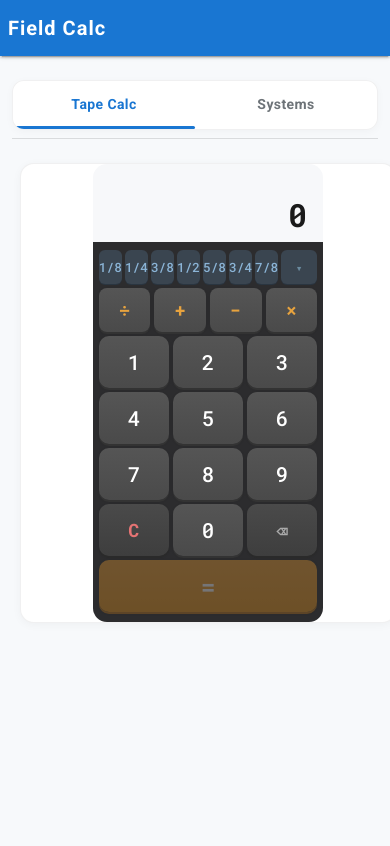
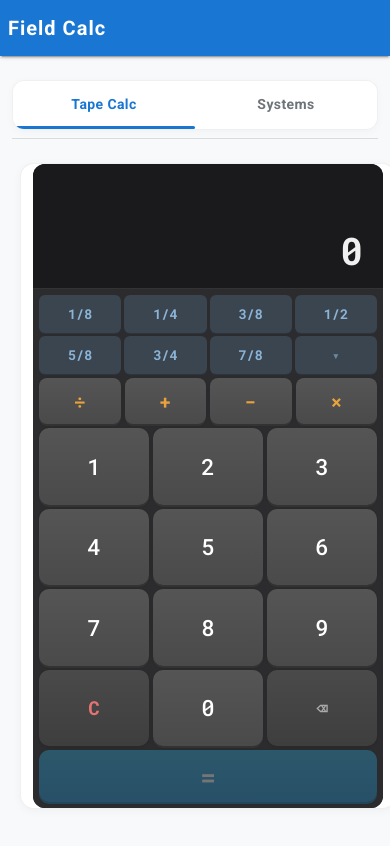
Before and after one commit to danielh70/pcalcu, a React (Create React App) app: page / in a window 390 px wide. Shown: the top 846 px of the page. Built offline with nearby package versions, Linux system fonts and the light colour scheme.

Commit message:
Redesign TapeCalc UI - mobile-first full-screen layout

```diff
--- a/src/components/TapeCalc.js
+++ b/src/components/TapeCalc.js
@@ -53,11 +53,11 @@ const haptic = () => {
 };
 
 /* ═══════════════════════════════════════════════════════════════
-   Scoped styles (injected once via <style>)
+   Scoped styles
    ═══════════════════════════════════════════════════════════════ */
 
 const STYLES = `
-/* ── base reset ── */
+/* ── button reset ── */
 .tc-btn {
   border: none;
   outline: none;
@@ -71,6 +71,7 @@ const STYLES = `
   justify-content: center;
   font-family: 'Roboto Mono', 'SF Mono', 'Menlo', monospace;
   transition: transform 80ms ease, box-shadow 80ms ease, background 80ms ease;
+  border-radius: 8px;
 }
 .tc-btn:active:not(:disabled) {
   transform: translateY(1px);
@@ -80,9 +81,9 @@ const STYLES = `
 .tc-num {
   background: linear-gradient(180deg, #555 0%, #4a4a4a 100%);
   color: #fff;
-  font-size: 1.3rem;
+  font-size: 1.4rem;
   font-weight: 500;
-  box-shadow: 0 2px 0 #333, 0 1px 3px rgba(0,0,0,0.12);
+  box-shadow: 0 2px 0 #333, 0 1px 3px rgba(0,0,0,.12);
 }
 .tc-num:active {
   background: #3a3a3a;
@@ -93,9 +94,9 @@ const STYLES = `
 .tc-action {
   background: linear-gradient(180deg, #4a4a4a 0%, #3e3e3e 100%);
   color: #aaa;
-  font-size: 1.15rem;
+  font-size: 1.2rem;
   font-weight: 600;
-  box-shadow: 0 2px 0 #2a2a2a, 0 1px 3px rgba(0,0,0,0.12);
+  box-shadow: 0 2px 0 #2a2a2a, 0 1px 3px rgba(0,0,0,.12);
 }
 .tc-action:active {
   background: #333;
@@ -107,9 +108,9 @@ const STYLES = `
 .tc-op {
   background: linear-gradient(180deg, #555 0%, #4a4a4a 100%);
   color: #e8a33e;
-  font-size: 1.15rem;
-  font-weight: 600;
-  box-shadow: 0 2px 0 #333, 0 1px 3px rgba(0,0,0,0.12);
+  font-size: 1.2rem;
+  font-weight: 700;
+  box-shadow: 0 2px 0 #333, 0 1px 3px rgba(0,0,0,.12);
 }
 .tc-op:active {
   background: #3a3a3a;
@@ -118,7 +119,7 @@ const STYLES = `
 .tc-op[aria-pressed="true"] {
   background: #e8941a;
   color: #fff;
-  box-shadow: 0 2px 0 #b8741a, 0 0 8px rgba(232,148,26,0.25);
+  box-shadow: 0 2px 0 #b8741a, 0 0 8px rgba(232,148,26,.25);
 }
 .tc-op[aria-pressed="true"]:active {
   background: #d68418;
@@ -129,21 +130,21 @@ const STYLES = `
 .tc-frac {
   background: #3a4550;
   color: #8bb4d6;
-  font-weight: 500;
+  font-weight: 600;
+  font-size: .85rem;
   box-shadow: 0 1px 0 #2a3540;
-  font-size: 0.8rem;
 }
 .tc-frac:active {
   background: #2e3a44;
   box-shadow: none;
 }
-.tc-frac-sm { font-size: 0.65rem; }
+.tc-frac-sm { font-size: .7rem; }
 
 /* ── more toggle ── */
 .tc-more {
   background: #3a4550;
   color: #6a8a9e;
-  font-size: 0.7rem;
+  font-size: .8rem;
   box-shadow: 0 1px 0 #2a3540;
 }
 .tc-more:active {
@@ -153,18 +154,18 @@ const STYLES = `
 
 /* ── equals key ── */
 .tc-eq {
-  background: linear-gradient(180deg, #f0a030 0%, #e8941a 100%);
+  background: linear-gradient(180deg, #2eaadc 0%, #2196d3 100%);
   color: #fff;
-  font-size: 1.5rem;
+  font-size: 1.6rem;
   font-weight: 700;
-  box-shadow: 0 2px 0 #b8741a, 0 1px 4px rgba(0,0,0,0.15);
+  box-shadow: 0 2px 0 #1a78aa, 0 1px 4px rgba(0,0,0,.15);
 }
 .tc-eq:active:not(:disabled) {
-  background: #d68418;
-  box-shadow: 0 1px 0 #b8741a;
+  background: #1a88bb;
+  box-shadow: 0 1px 0 #1a78aa;
 }
 .tc-eq:disabled {
-  opacity: 0.35;
+  opacity: .35;
   cursor: default;
 }
 `;
@@ -235,7 +236,10 @@ export default function TapeCalc() {
       return;
     }
     const setter = phase === 'length1' ? setLength1 : setLength2;
-    setter((prev) => prev + digit);
+    setter((prev) => {
+      if (/\d+\/\d+/.test(prev)) return digit;
+      return prev + digit;
+    });
   };
 
   const handleFraction = (frac) => {
@@ -321,17 +325,22 @@ export default function TapeCalc() {
   /* ── render ── */
 
   const eqDisabled = phase !== 'length2' || !length2;
+  const mainFontSize = mainDisplay.length > 12 ? 24 : mainDisplay.length > 8 ? 30 : 38;
 
   return (
     <Box
       sx={{
-        mx: { xs: '-12px', sm: '-16px' },
-        mt: { xs: '-22px', sm: '-32px' },
-        mb: { xs: '-26px', sm: '-36px' },
-        borderRadius: '14px',
+        mx: { xs: '-12px', sm: 'auto' },
+        mt: { xs: '-22px', sm: 0 },
+        mb: { xs: '-26px', sm: 0 },
+        maxWidth: { xs: 'none', sm: '400px' },
+        width: '100%',
+        borderRadius: { xs: '12px', sm: '16px' },
         overflow: 'hidden',
         display: 'flex',
         flexDirection: 'column',
+        minHeight: { xs: 'calc(100vh - 200px)', sm: 'auto' },
+        background: '#1c1c1e',
       }}
     >
       <style>{STYLES}</style>
@@ -339,23 +348,24 @@ export default function TapeCalc() {
       {/* ── display area ── */}
       <div
         style={{
-          background: '#f7f8fa',
-          padding: '10px 16px 8px',
+          background: '#1a1a1c',
+          padding: '20px 20px 14px',
           display: 'flex',
           flexDirection: 'column',
           alignItems: 'flex-end',
           justifyContent: 'flex-end',
-          minHeight: 60,
+          minHeight: 90,
+          borderBottom: '1px solid #333',
         }}
       >
         <div
           data-testid='expression-tape'
           style={{
             fontSize: 14,
-            color: '#999',
-            fontFamily: "'Roboto Mono', monospace",
-            minHeight: 18,
-            lineHeight: '18px',
+            color: '#777',
+            fontFamily: "'Roboto Mono', 'SF Mono', monospace",
+            minHeight: 20,
+            lineHeight: '20px',
             whiteSpace: 'nowrap',
             overflow: 'hidden',
             textOverflow: 'ellipsis',
@@ -369,10 +379,10 @@ export default function TapeCalc() {
           data-testid='display-value'
           aria-label='result'
           style={{
-            fontSize: mainDisplay.length > 12 ? 22 : mainDisplay.length > 8 ? 26 : 32,
-            fontWeight: 600,
-            color: error ? '#e53935' : '#1a1a1a',
-            fontFamily: "'Roboto Mono', monospace",
+            fontSize: mainFontSize,
+            fontWeight: 700,
+            color: error ? '#e53935' : '#f0f0f0',
+            fontFamily: "'Roboto Mono', 'SF Mono', monospace",
             lineHeight: 1.2,
             whiteSpace: 'nowrap',
             overflow: 'hidden',
@@ -380,7 +390,7 @@ export default function TapeCalc() {
             width: '100%',
             textAlign: 'right',
             transition: 'font-size 120ms ease',
-            minHeight: 38,
+            minHeight: 46,
             display: 'flex',
             alignItems: 'flex-end',
             justifyContent: 'flex-end',
@@ -393,21 +403,22 @@ export default function TapeCalc() {
       {/* ── keypad area ── */}
       <div
         style={{
-          background: '#2c2c2e',
-          padding: '8px 6px 10px',
+          flex: 1,
           display: 'flex',
           flexDirection: 'column',
           gap: 4,
+          padding: 6,
+          background: '#2c2c2e',
         }}
       >
-        {/* fraction row — eighths */}
-        <div style={{ display: 'flex', gap: 3 }}>
+        {/* fraction grid — eighths + toggle (4 columns) */}
+        <div style={{ display: 'grid', gridTemplateColumns: 'repeat(4, 1fr)', gap: 3 }}>
           {EIGHTHS.map((frac) => (
             <button
               key={frac}
               className='tc-btn tc-frac'
               onClick={() => handleFraction(frac)}
-              style={{ flex: 1, height: 34, borderRadius: 6 }}
+              style={{ height: 38, borderRadius: 6 }}
             >
               {frac}
             </button>
@@ -419,21 +430,21 @@ export default function TapeCalc() {
               haptic();
               setShowMore((v) => !v);
             }}
-            style={{ width: 36, minWidth: 36, height: 34, borderRadius: 6 }}
+            style={{ height: 38, borderRadius: 6 }}
           >
             {showMore ? '\u25b4' : '\u25be'}
           </button>
         </div>
 
-        {/* fraction row — sixteenths (expanded) */}
+        {/* fraction grid — sixteenths (expanded, 4 columns) */}
         {showMore && (
-          <div style={{ display: 'flex', gap: 3 }}>
+          <div style={{ display: 'grid', gridTemplateColumns: 'repeat(4, 1fr)', gap: 3 }}>
             {SIXTEENTHS.map((frac) => (
               <button
                 key={frac}
                 className='tc-btn tc-frac tc-frac-sm'
                 onClick={() => handleFraction(frac)}
-                style={{ flex: 1, height: 34, borderRadius: 6 }}
+                style={{ height: 38, borderRadius: 6 }}
               >
                 {frac}
               </button>
@@ -441,8 +452,8 @@ export default function TapeCalc() {
           </div>
         )}
 
-        {/* operation row */}
-        <div style={{ display: 'flex', gap: 4 }}>
+        {/* operator row */}
+        <div style={{ display: 'grid', gridTemplateColumns: 'repeat(4, 1fr)', gap: 4 }}>
           {OPS.map((key) => (
             <button
               key={key}
@@ -450,41 +461,45 @@ export default function TapeCalc() {
               aria-label={key}
               aria-pressed={op === key}
               onClick={() => handleOp(key)}
-              style={{ flex: 1, height: 44, borderRadius: 8 }}
+              style={{ height: 46, borderRadius: 8 }}
             >
               {OP_SYMBOLS[key]}
             </button>
           ))}
         </div>
 
-        {/* number grid — 1-9 */}
-        <div style={{ display: 'grid', gridTemplateColumns: 'repeat(3, 1fr)', gap: 4 }}>
+        {/* number pad — fills remaining vertical space */}
+        <div
+          style={{
+            flex: 1,
+            display: 'grid',
+            gridTemplateColumns: 'repeat(3, 1fr)',
+            gridTemplateRows: 'repeat(4, 1fr)',
+            gap: 4,
+          }}
+        >
           {['1', '2', '3', '4', '5', '6', '7', '8', '9'].map((d) => (
             <button
               key={d}
               className='tc-btn tc-num'
               onClick={() => handleDigit(d)}
-              style={{ height: 52, borderRadius: 10 }}
+              style={{ minHeight: 52, borderRadius: 10 }}
             >
               {d}
             </button>
           ))}
-        </div>
-
-        {/* bottom row — C, 0, backspace */}
-        <div style={{ display: 'grid', gridTemplateColumns: 'repeat(3, 1fr)', gap: 4 }}>
           <button
             className='tc-btn tc-action tc-action-c'
             aria-label='clear'
             onClick={handleClear}
-            style={{ height: 52, borderRadius: 10 }}
+            style={{ minHeight: 52, borderRadius: 10 }}
           >
             C
           </button>
           <button
             className='tc-btn tc-num'
             onClick={() => handleDigit('0')}
-            style={{ height: 52, borderRadius: 10 }}
+            style={{ minHeight: 52, borderRadius: 10 }}
           >
             0
           </button>
@@ -492,7 +507,7 @@ export default function TapeCalc() {
             className='tc-btn tc-action'
             aria-label='backspace'
             onClick={handleBackspace}
-            style={{ height: 52, borderRadius: 10, fontSize: '1.2rem' }}
+            style={{ minHeight: 52, borderRadius: 10, fontSize: '1.2rem' }}
           >
             {'\u232b'}
           </button>
@@ -504,7 +519,7 @@ export default function TapeCalc() {
           aria-label='calculate'
           onClick={handleEquals}
           disabled={eqDisabled}
-          style={{ height: 52, borderRadius: 10, width: '100%' }}
+          style={{ minHeight: 52, borderRadius: 10, width: '100%' }}
         >
           =
         </button>
```
